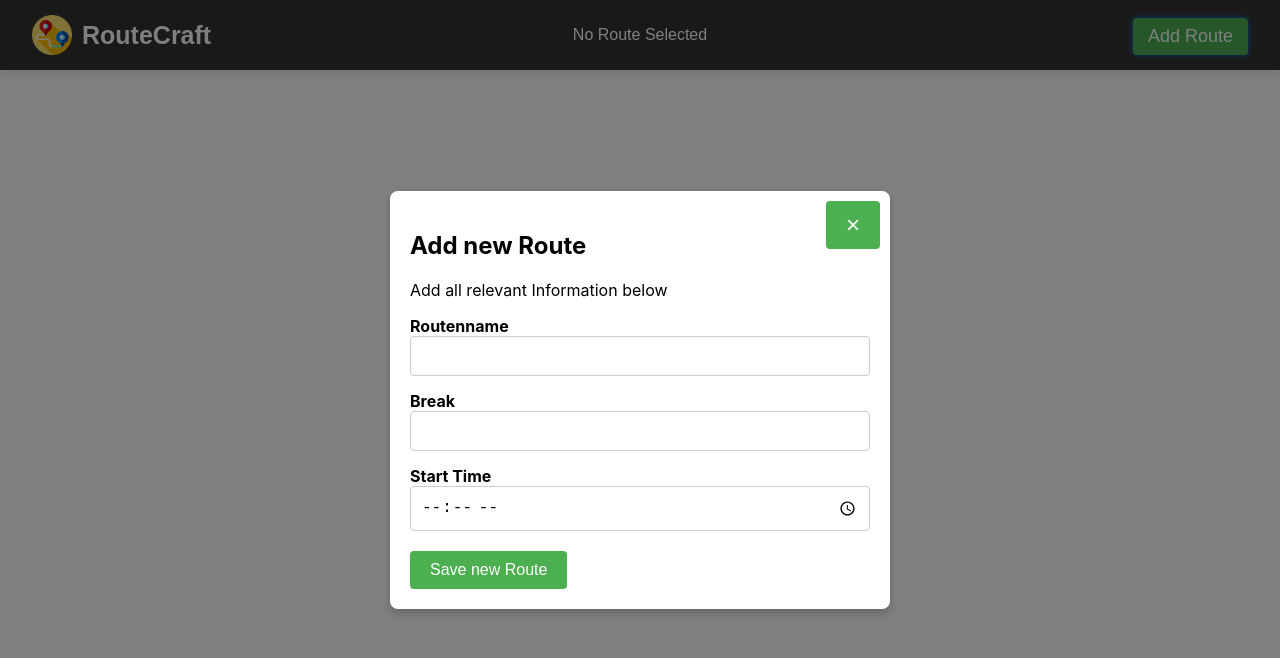
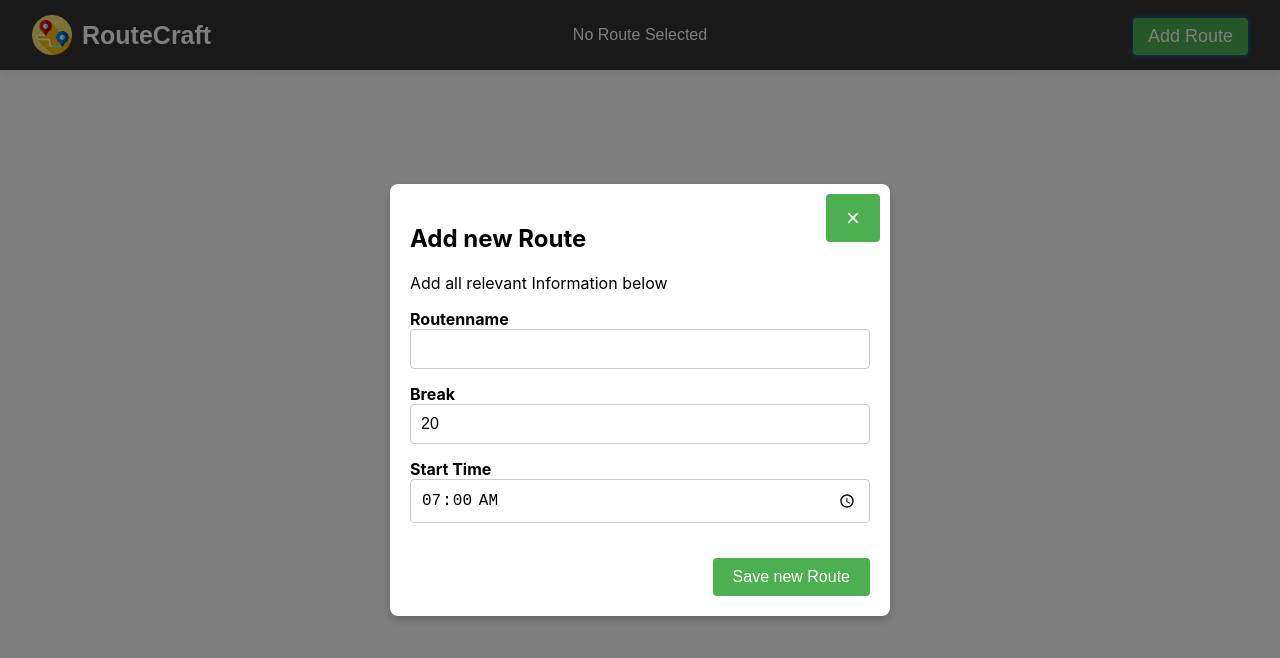
Before and after one commit to Timosbonus/RouteCraftReact, a React (Create React App) app: page / in a window 1280 px wide. Both pictures are taken after a click on the button "Add Route". Shown: the top 658 px of the page. Built offline with nearby package versions, Linux system fonts and the light colour scheme.

Commit message:
Added standard values for RouteModal

```diff
--- /dev/null
+++ b/src/Components/RouteModal.js
@@ -0,0 +1,54 @@
+import { useRef } from "react";
+
+function RouteModal({ children, handleNewRouteInformation, routeId }) {
+  // refs for standard values
+  const newRouteId = useRef("");
+  const breakDuration = useRef(20);
+  const startTime = useRef("07:00");
+
+  if (routeId) {
+    // checks if routeId is false
+    newRouteId.current = routeId.routeId;
+    breakDuration.current = routeId.breakDuration;
+    startTime.current = routeId.startTime;
+  }
+
+  return (
+    <div>
+      {children}
+      <form>
+        <div>
+          <label>Routenname</label>
+          <input type="text" id="routeId" defaultValue={newRouteId.current} />
+        </div>
+        <div>
+          <label>Break</label>
+          <input
+            type="number"
+            id="breakDuration"
+            defaultValue={breakDuration.current}
+            ref={breakDuration} // ref für Break
+          />
+        </div>
+        <div>
+          <label>Start Time</label>
+          <input
+            type="time"
+            id="startTime"
+            defaultValue={startTime.current}
+            ref={startTime} // ref für Startzeit
+          />
+        </div>
+        <button
+          type="submit"
+          style={{ marginTop: "20px" }}
+          onClick={() => handleNewRouteInformation()}
+        >
+          Save new Route
+        </button>
+      </form>
+    </div>
+  );
+}
+
+export default RouteModal;
--- a/src/Components/RouteOverviewComponent.js
+++ b/src/Components/RouteOverviewComponent.js
@@ -1,11 +1,13 @@
 import { useState } from "react";
 import Navbar from "./Navbar";
 import Modal from "./Modal";
+import RouteModal from "./RouteModal";
 
 function RouteOverviewComponent({ routeId, setRouteId }) {
   const [isModalOpen, setModalOpen] = useState(false); // state for current modal state
 
-  function handleNewRouteInformation() {
+  function handleNewRouteInformation(formData) {
+    setRouteId(formData);
     setModalOpen(false);
   }
 
@@ -13,30 +15,13 @@ function RouteOverviewComponent({ routeId, setRouteId }) {
     <>
       <Navbar routeId={routeId} setModalOpen={setModalOpen}></Navbar>
       <Modal isOpen={isModalOpen} onClose={() => setModalOpen(false)}>
-        <div>
+        <RouteModal
+          handleNewRouteInformation={handleNewRouteInformation}
+          routeId={routeId}
+        >
           <h2>Add new Route</h2>
           <p>Add all relevant Information below</p>
-          <form onSubmit={handleNewRouteInformation}>
-            <div>
-              <label>Routenname</label>
-              <input type="text" id="routeId"></input>
-            </div>
-            <div>
-              <label>Break</label>
-              <input type="number" id="breakDuration"></input>
-            </div>
-            <div>
-              <label>Start Time</label>
-              <input type="time" id="startTime"></input>
-            </div>
-          </form>
-          <button
-            onClick={handleNewRouteInformation}
-            style={{ marginTop: "20px" }}
-          >
-            Save new Route
-          </button>
-        </div>
+        </RouteModal>
       </Modal>
     </>
   );
```
